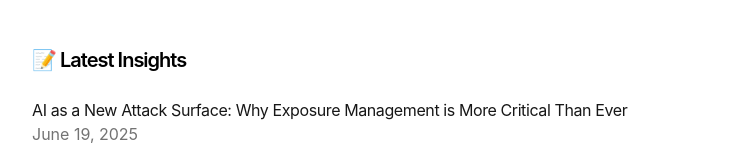
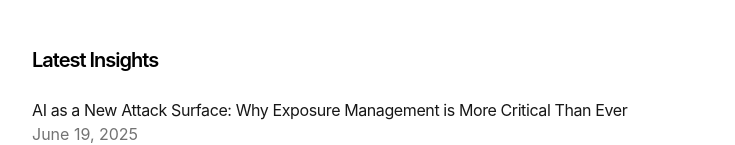
Before and after one commit to MrAnde7son/mrande7son-portfolio, a Next.js app: page / in a window 1280 px wide. Shown: the part 1526-1671 px from the top of the page, without its empty margins (272-1007 px from the left). Built offline with nearby package versions, Linux system fonts and the light colour scheme.

Commit message:
Update page.tsx

```diff
--- a/app/page.tsx
+++ b/app/page.tsx
@@ -38,7 +38,7 @@ export default function Page() {
 
       {/* Blog Section */}
       <div>
-        <h2 className="text-xl font-semibold tracking-tighter mb-6">📝 Latest Insights</h2>
+        <h2 className="text-xl font-semibold tracking-tighter mb-6">Latest Insights</h2>
         <BlogPosts />
       </div>
     </section>
```
